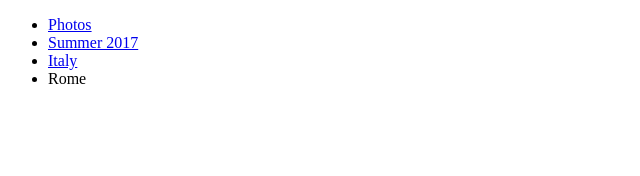
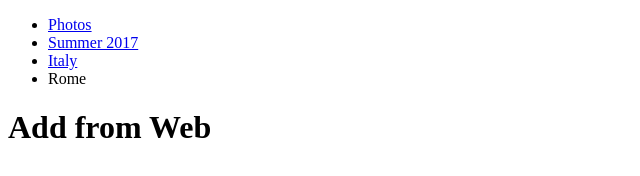
Before and after one commit to yonasayfu/SalesDistrubtionSystem, a plain HTML site: page index.html in a window 1280 px wide. Shown: the whole page, without its empty margins (0-640 px from the left). Drawn offline with Linux system fonts and the light colour scheme.

Commit message:
add a text from web on html file
html file change discription

```diff
--- a/index.html
+++ b/index.html
@@ -20,7 +20,7 @@
     <li class=' breadcrumb-item active'>Rome</li>
     </ul>
 
-
+        <h1> Add from Web</h1>
 </body>
 
 </html>
```
